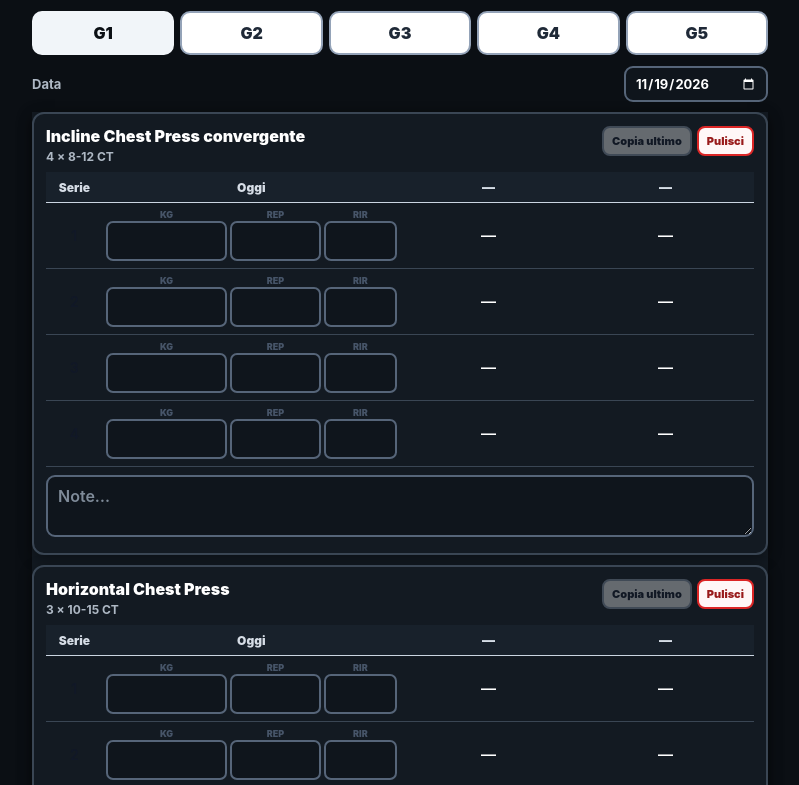
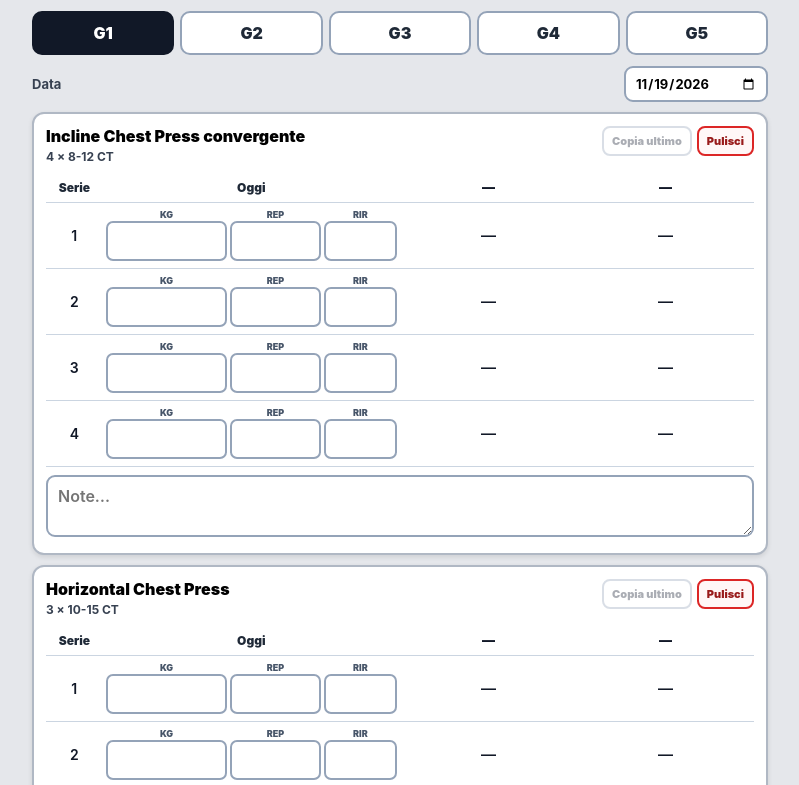
Before and after one commit to andrea-git/WOLOSI, a website: page index.html in a window 1280 px wide. Shown: the part 56-841 px from the top of the page, without its empty margins (240-1039 px from the left). Drawn offline with Linux system fonts and the light colour scheme; no server answers.

Commit message:
versione chiara high contr

```diff
--- a/styles.css
+++ b/styles.css
@@ -90,183 +90,3 @@ h1 { margin: 0; font-size: 20px; line-height: 1.1; }
   .load-grid th:nth-child(3), .load-grid td:nth-child(3),
   .load-grid th:nth-child(4), .load-grid td:nth-child(4) { width: 25%; }
 }
-
-
-/* v7 DARK HIGH-CONTRAST OVERRIDES */
-
-:root {
-  color-scheme: dark;
-  --bg: #0b0f14;
-  --surface: #131a22;
-  --surface-2: #18212b;
-  --surface-3: #202a36;
-  --text: #f5f7fa;
-  --text-strong: #ffffff;
-  --muted: #aeb8c4;
-  --border: #3a4654;
-  --border-strong: #566579;
-  --accent: #e8edf3;
-  --accent-bg: #263241;
-  --danger: #ff7b7b;
-  --danger-bg: #331b1d;
-  --success: #65d68a;
-  --input-bg: #0f151c;
-  --shadow: rgba(0, 0, 0, 0.35);
-}
-
-html, body {
-  background: var(--bg) !important;
-  color: var(--text) !important;
-}
-
-body {
-  background: var(--bg) !important;
-}
-
-.app,
-main,
-.container,
-.page,
-.content {
-  color: var(--text);
-}
-
-header,
-.app-header {
-  background: var(--bg) !important;
-  color: var(--text-strong) !important;
-}
-
-h1, h2, h3, h4,
-.exercise-title,
-.day-title,
-strong,
-b {
-  color: var(--text-strong) !important;
-}
-
-.subtitle,
-.meta,
-.exercise-meta,
-.muted,
-label,
-small {
-  color: var(--muted) !important;
-}
-
-.card,
-.exercise-card,
-section {
-  background: var(--surface) !important;
-  border-color: var(--border) !important;
-  box-shadow: 0 4px 14px var(--shadow) !important;
-}
-
-.tabs,
-.tab-list {
-  background: transparent !important;
-}
-
-.tab,
-.day-tab,
-button {
-  background: var(--surface-2);
-  color: var(--text);
-  border-color: var(--border-strong);
-}
-
-.tab.active,
-.day-tab.active,
-button.active {
-  background: #f1f5f9 !important;
-  color: #0b0f14 !important;
-  border-color: #f1f5f9 !important;
-}
-
-button:hover {
-  background: var(--surface-3);
-}
-
-button.copy,
-.copy-btn {
-  background: var(--surface-2) !important;
-  color: var(--text-strong) !important;
-  border-color: var(--border-strong) !important;
-}
-
-button.clear,
-.clear-btn,
-button.danger {
-  background: var(--danger-bg) !important;
-  color: #ffb4b4 !important;
-  border-color: #8f454a !important;
-}
-
-input,
-textarea,
-select {
-  background: var(--input-bg) !important;
-  color: var(--text-strong) !important;
-  border-color: var(--border-strong) !important;
-  caret-color: #ffffff;
-}
-
-input:focus,
-textarea:focus,
-select:focus {
-  outline: none !important;
-  border-color: #d6dee8 !important;
-  box-shadow: 0 0 0 2px rgba(214, 222, 232, .20) !important;
-}
-
-input::placeholder,
-textarea::placeholder {
-  color: #7f8b99 !important;
-  opacity: 1;
-}
-
-table {
-  color: var(--text);
-}
-
-th {
-  color: #d6dde6 !important;
-  background: var(--surface-2) !important;
-}
-
-td {
-  border-color: var(--border) !important;
-}
-
-.history,
-.history-value,
-.previous-value,
-.prev-value {
-  color: var(--text-strong) !important;
-}
-
-.history small,
-.history-rir,
-.previous-rir,
-.prev-rir {
-  color: #c5ced8 !important;
-}
-
-.save-status,
-.cloud-status,
-.status-cloud {
-  color: var(--success) !important;
-}
-
-hr {
-  border-color: var(--border) !important;
-}
-
-::selection {
-  background: #d8e0e9;
-  color: #0b0f14;
-}
-
-* {
-  scrollbar-color: #4d5c6e #111820;
-}
```
Also changed, not shown: README.md.
